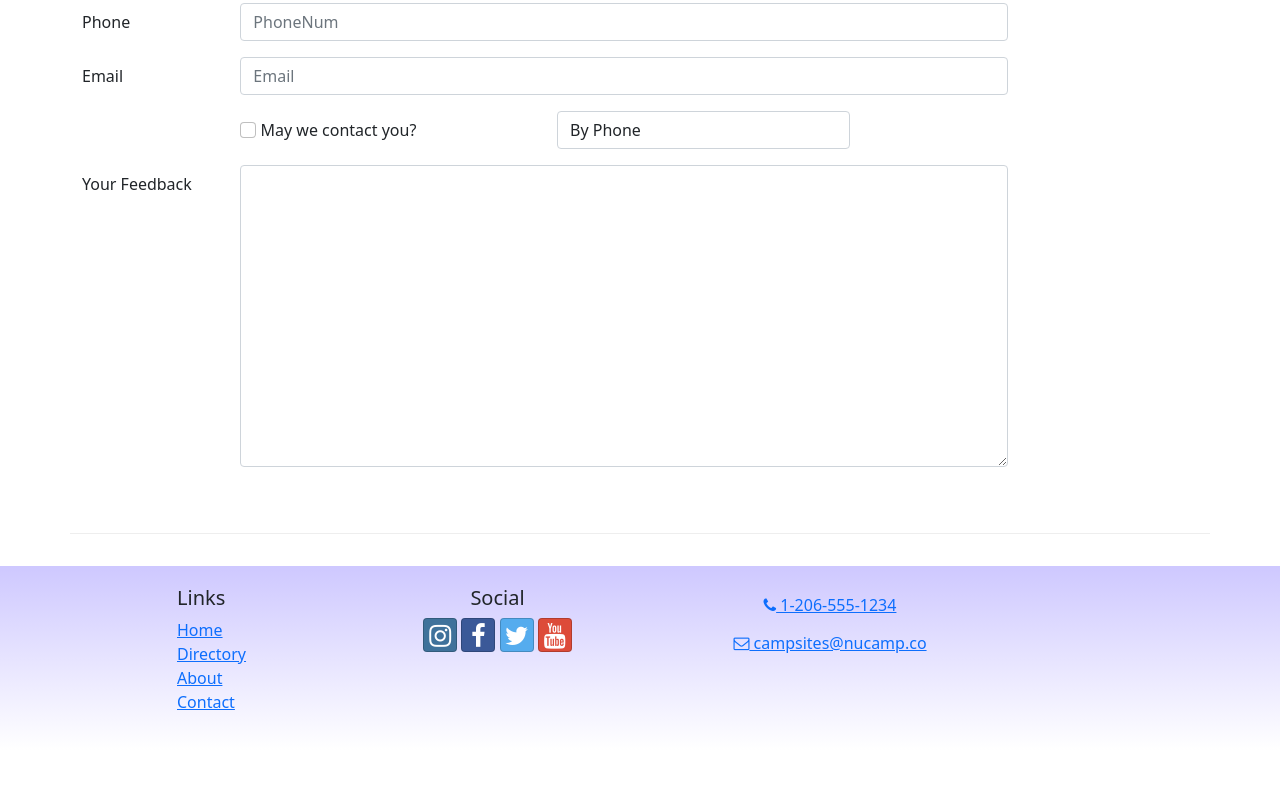
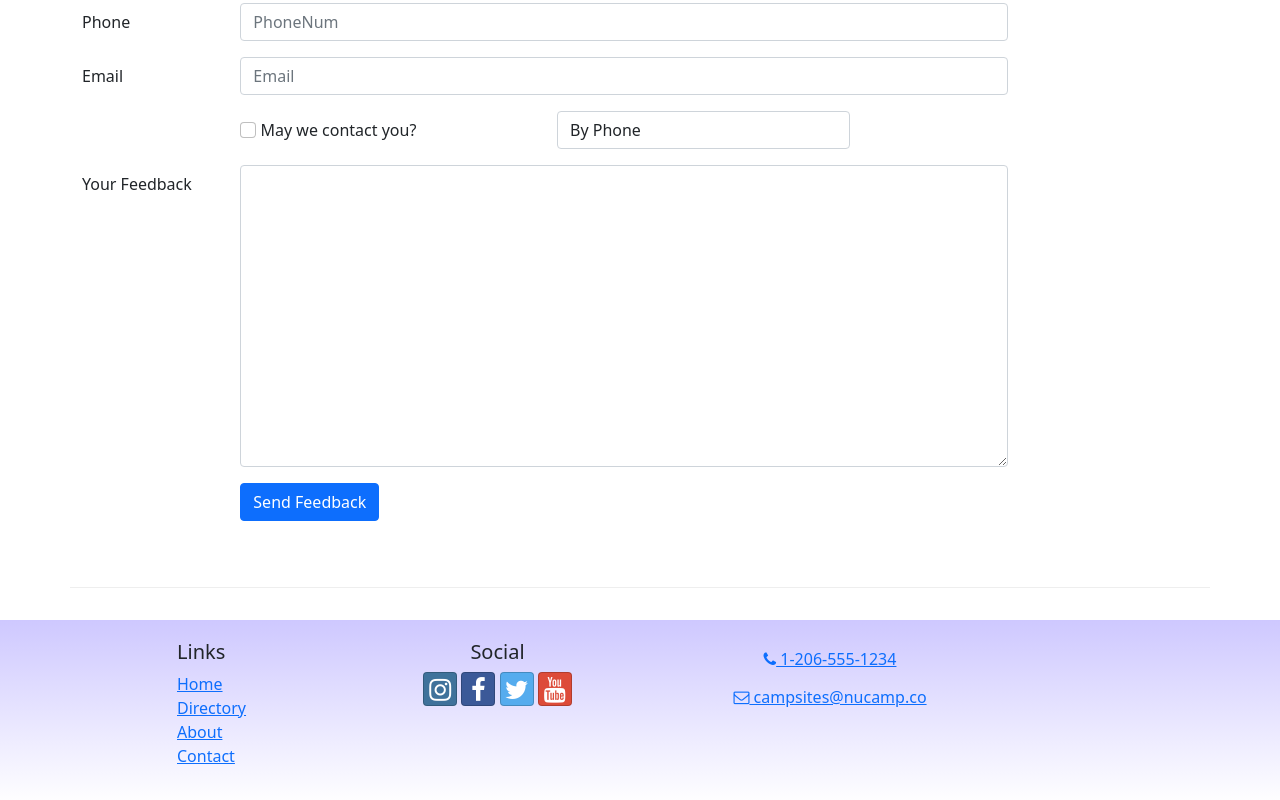
Before and after one commit to PGA-dev/NC_R, a React (Create React App) app: page /contact in a window 1280 px wide. Shown: the part 719-1519 px from the top of the page. Before the commit the page ends 1469 px from the top, so only its background shows below. Built offline with nearby package versions, Linux system fonts and the light colour scheme.

Commit message:
updated form button

```diff
--- a/src/components/ContactForm.js
+++ b/src/components/ContactForm.js
@@ -67,7 +67,14 @@ const ContactForm = () => {
                     Your Feedback
                 </Label>
                 <Col md='10'>
-                    <Field className='form-control' name='feedback' as='textarea' rows='12'/>
+                    <Field className='form-control' name='feedback' as='textarea' rows='12' />
+                </Col>
+            </FormGroup>
+            <FormGroup row>
+                <Col md={{ size: 10, offset: 2 }}>
+                    <Button type='submit' color='primary'>
+                        Send Feedback
+                    </Button>
                 </Col>
             </FormGroup>
         </Form>
```
